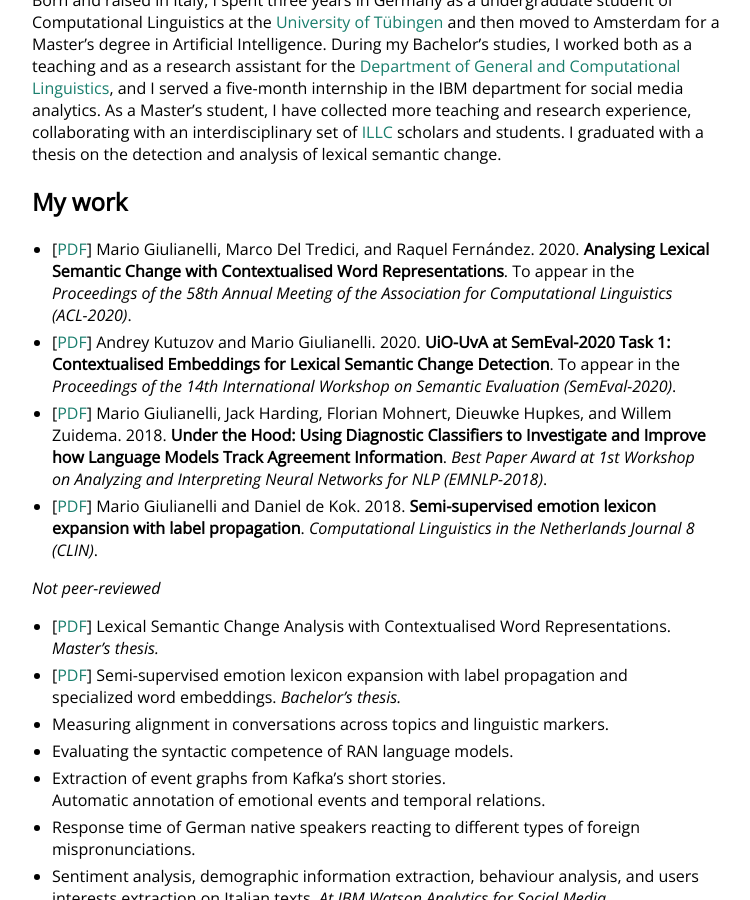
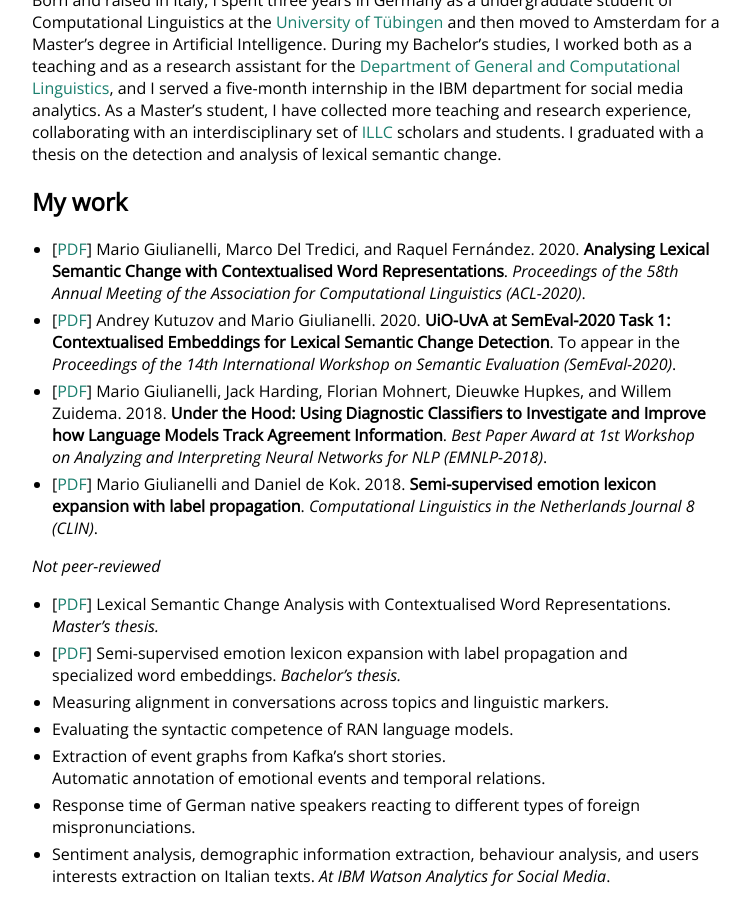
Before and after one commit to glnmario/glnmario.github.io, a Jekyll site: the page built from index.md, in a window 1280 px wide and 900 px high, scrolled down 473 px. Shown: the whole window, without its empty margins (258-1008 px from the left). Built offline with Jekyll 4.4.1, drawn with Linux system fonts in a browser that asks for light colours.

Commit message:
Update index.md

```diff
--- a/index.md
+++ b/index.md
@@ -24,7 +24,7 @@
 
 
 ## My work
-- [[PDF](https://arxiv.org/abs/2004.14118)] Mario Giulianelli, Marco Del Tredici, and Raquel Fernández. 2020. **Analysing Lexical Semantic Change with Contextualised Word Representations**. To appear in the _Proceedings of the 58th Annual Meeting of the Association for Computational Linguistics (ACL-2020)_.
+- [[PDF](https://www.aclweb.org/anthology/2020.acl-main.365/)] Mario Giulianelli, Marco Del Tredici, and Raquel Fernández. 2020. **Analysing Lexical Semantic Change with Contextualised Word Representations**. _Proceedings of the 58th Annual Meeting of the Association for Computational Linguistics (ACL-2020)_.
 - [[PDF](https://arxiv.org/abs/2005.00050)] Andrey Kutuzov and Mario Giulianelli. 2020. **UiO-UvA at SemEval-2020 Task 1: Contextualised Embeddings for Lexical Semantic Change Detection**. To appear in the _Proceedings of the 14th International Workshop on Semantic Evaluation (SemEval-2020)_.
 - [[PDF](https://arxiv.org/abs/1808.08079)] Mario Giulianelli, Jack Harding, Florian Mohnert, Dieuwke Hupkes, and Willem Zuidema. 2018. **Under the Hood: Using Diagnostic Classifiers to Investigate and Improve how Language Models Track Agreement Information**. _Best Paper Award at 1st Workshop on Analyzing and Interpreting Neural Networks for NLP (EMNLP-2018)_.
 - [[PDF](https://clinjournal.org/clinj/article/view/82)] Mario Giulianelli and Daniel de Kok. 2018. **Semi-supervised emotion lexicon expansion with label propagation**. _Computational Linguistics in the Netherlands Journal 8 (CLIN)_.
```
